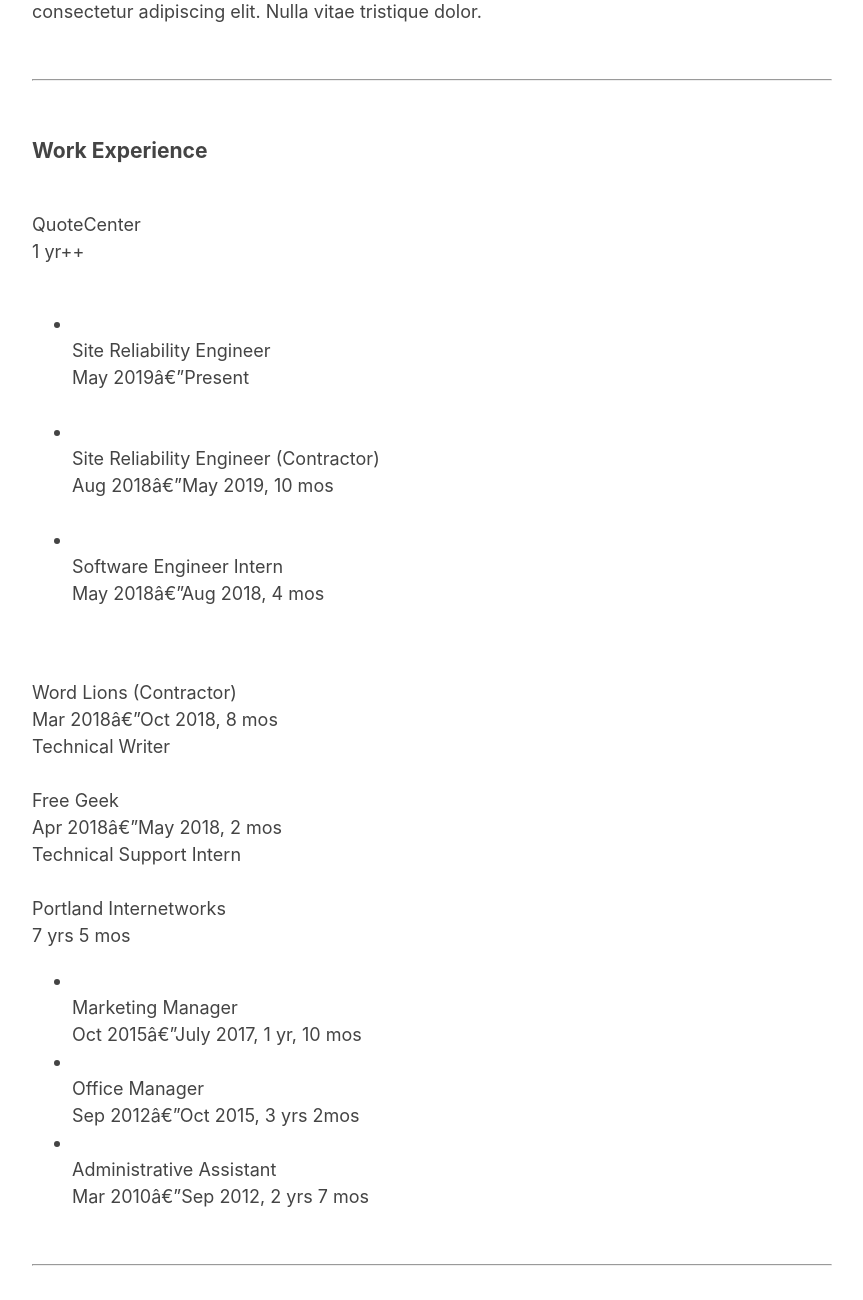
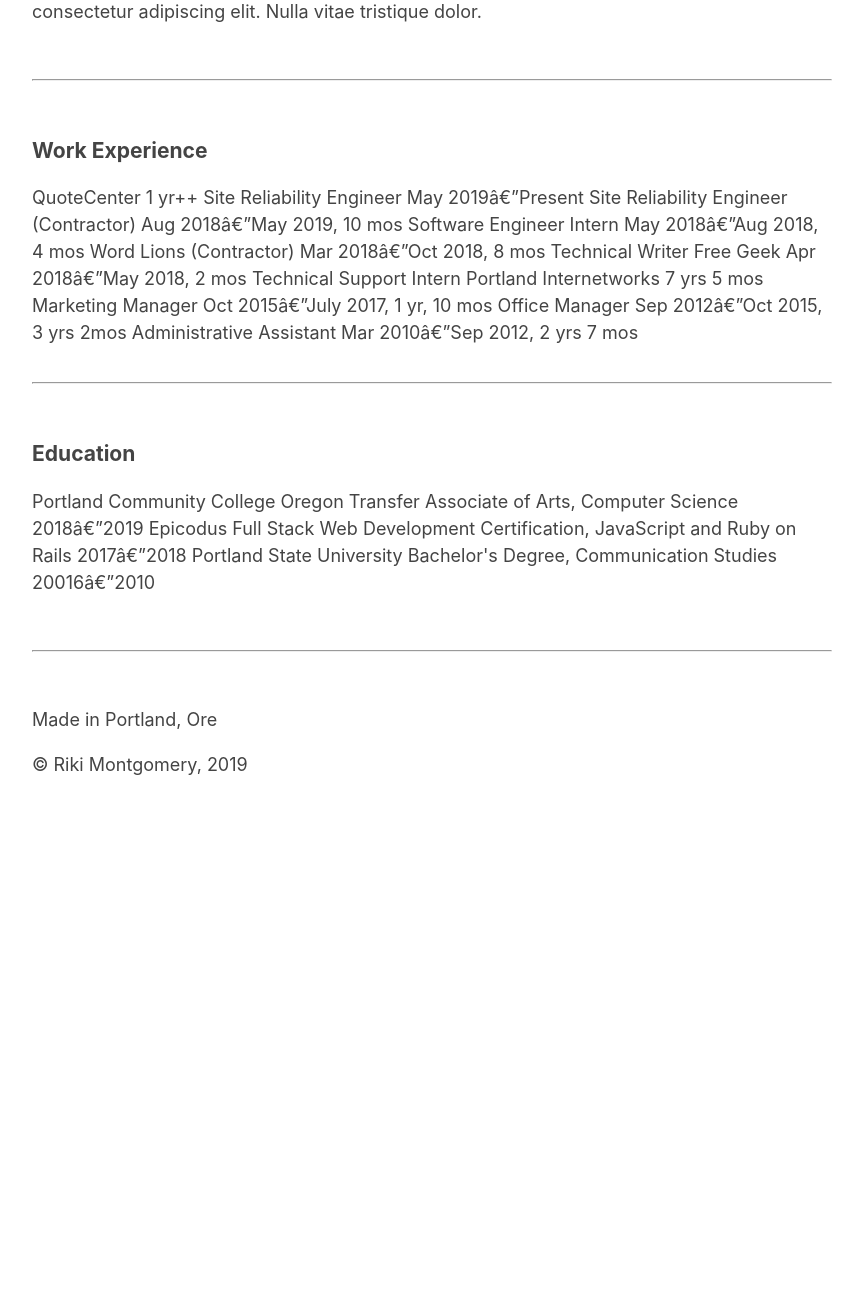
Before and after one commit to mostriki/portfolio, a plain HTML site: page index.html in a window 1280 px wide. Shown: the part 1340-2640 px from the top of the page, without its empty margins (208-1071 px from the left). After the commit the page ends 2158 px from the top, so only its background shows below. Drawn offline with Linux system fonts and the light colour scheme.

Commit message:
fixing hierarchy

```diff
--- a/css/styles.css
+++ b/css/styles.css
@@ -23,7 +23,7 @@
     line-height:1.2;
 }
 
-.education,
+.education
 .experience {
     white-space: pre-line;
 }
--- a/index.html
+++ b/index.html
@@ -59,29 +59,20 @@
         <br>
         <hr>
         <br>
-        <div id="experience">
+        <div id="experience" class="experience">
             <h3>Work Experience</h3>
-        </div>
-        <div>
-            <p class="experience">
             QuoteCenter
             1 yr++
-            </p>
-            <ul class="experience">
-                <li>
+
             Site Reliability Engineer
             May 2019—Present
-                </li>
-                <li>
+
             Site Reliability Engineer (Contractor)
             Aug 2018—May 2019, 10 mos
-                </li>
-                <li>
+
             Software Engineer Intern
             May 2018—Aug 2018, 4 mos
-                </li>
-            </ul>
-            <p class="experience">
+
             Word Lions (Contractor)
             Mar 2018—Oct 2018, 8 mos
             Technical Writer
@@ -92,21 +83,15 @@
 
             Portland Internetworks
             7 yrs 5 mos
-            </p>
-            <ul>
-                <li class="experience">
+
             Marketing Manager
             Oct 2015—July 2017, 1 yr, 10 mos
-                </li>
-                <li class="experience">
+
             Office Manager
             Sep 2012—Oct 2015, 3 yrs 2mos
-                </li>
-                <li class="experience">
+
             Administrative Assistant
             Mar 2010—Sep 2012, 2 yrs 7 mos
-                </li>
-            </ul>
         </div>
 <!--education    -->
         <br>
```
Lines whose indentation alone changed are shown as unchanged.
